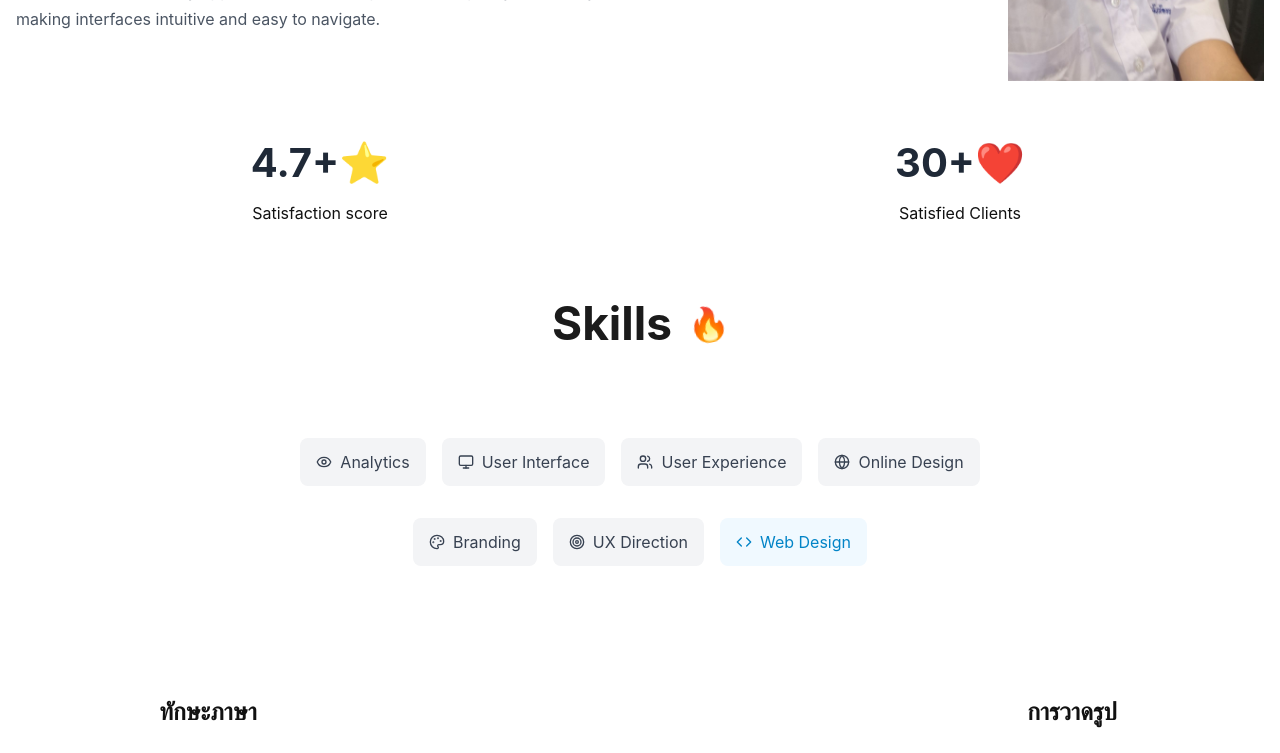
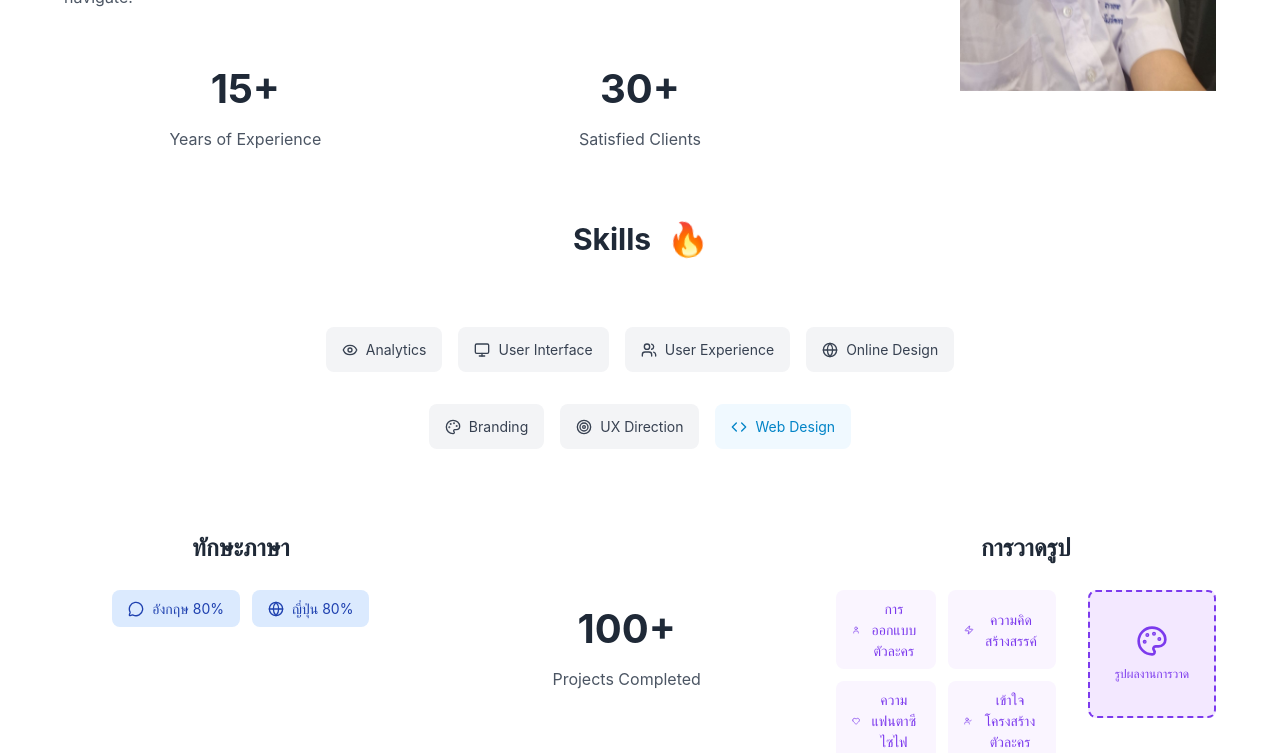
Before and after one commit to 021Chayakorn/Project0001, a React (Vite) app: page / in a window 1280 px wide. Shown: the part 1340-2093 px from the top of the page. Built offline with nearby package versions, Linux system fonts and the light colour scheme; a web font is replaced by a local one.

Commit message:
แก้ไข aboutt

```diff
--- a/src/App.css
+++ b/src/App.css
@@ -561,7 +561,7 @@ text-align: right;
 
 .Web {
   font-family: "Syncopate";
-margin-top: -600px;
+margin-top: -900px;
 }
 
 .Web h1 {
--- a/src/components/aboutt.css
+++ b/src/components/aboutt.css
@@ -1,14 +1,13 @@
 
 /* Portfolio Container */
 .portfolio-container {
-  margin-top: 50px;
   min-height: 100vh;
   background-color: #ffffff;
   padding: 3rem 1rem;
 }
 
 .portfolio-content {
-  max-width: 82rem;
+  max-width: 72rem;
   margin: 0 auto;
 }
 
@@ -20,7 +19,7 @@
 .main-title {
   font-size: 3rem;
   font-weight: 700;
-  color: #141414;
+  color: #1f2937;
   margin-bottom: 0.5rem;
   letter-spacing: 0.05em;
   animation: slideInFromLeft 1s ease-out;
@@ -29,7 +28,7 @@
 .title-underline {
   height: 4px;
   width: 4rem;
-  background-color: #000000;
+  background-color: #f97316;
   margin-bottom: 1.5rem;
   border-radius: 2px;
   animation: expandWidth 1.2s ease-out 0.3s both;
@@ -68,7 +67,6 @@
 }
 
 .profile-image-container {
-  margin-top: -60px;
   display: flex;
   justify-content: center;
 }
@@ -111,7 +109,6 @@
 
 /* Stats Section */
 .stats-section {
-  margin-top: 100px;
   display: grid;
   grid-template-columns: 1fr;
   gap: 2rem;
@@ -120,7 +117,7 @@
 
 @media (min-width: 768px) {
   .stats-section {
-    grid-template-columns: repeat(2, 1fr);
+    grid-template-columns: repeat(3, 1fr);
   }
 }
 
@@ -141,7 +138,7 @@
 }
 
 .stat-label {
-  color: #111111;
+  color: #4b5563;
   font-size: 1rem;
 }
 
@@ -149,7 +146,7 @@
 .skills-section {
   display: flex;
   flex-direction: column;
-  gap: 3rem;
+  gap: 2rem;
 }
 
 .skills-title-container {
@@ -161,18 +158,14 @@
 }
 
 .skills-title {
-
-  font-size: 2.875rem;
+  font-size: 1.875rem;
   font-weight: 700;
-  color: #1b1b1b;
+  color: #1f2937;
   margin-bottom: 0;
   opacity: 0;
   transform: translateY(2rem);
   transition: all 0.7s cubic-bezier(0.34, 1.56, 0.64, 1);
 }
-
-
-
 
 .skills-title.animate-visible {
   opacity: 1;
@@ -206,7 +199,7 @@
 
 /* Main Skills */
 .main-skills {
-  margin-bottom: 3rem;
+  margin-bottom: 2rem;
   position: relative;
   display: flex;
   justify-content: center;
@@ -232,7 +225,7 @@
   display: flex;
   align-items: center;
   padding: 0.75rem 1rem;
-  font-size: 1rem;
+  font-size: 0.875rem;
   background-color: #f3f4f6;
   border-radius: 0.5rem;
   color: #374151;
@@ -272,8 +265,9 @@
 .specialized-skills {
   display: grid;
   grid-template-columns: 1fr;
-  gap: 3rem;
+  gap: 2rem;
   position: relative;
+  margin-top:-15px;
 }
 
 @media (min-width: 768px) {
@@ -300,10 +294,9 @@
 }
 
 .category-title {
-
   font-size: 1.5rem;
   font-weight: 700;
-  color: #111111;
+  color: #1f2937;
   margin-bottom: 1.5rem;
   opacity: 0;
   transform: translateY(2rem);
@@ -317,31 +310,29 @@
 
 .category-badges {
   display: flex;
-  flex-direction: column;
   gap: 0.75rem;
   align-items: center;
   position: relative;
   z-index: 2;
 }
 
-.category-badges-right {
-  align-items: center;
+.horizontal-badges {
+  flex-direction: row;
+  flex-wrap: wrap;
+  justify-content: center;
 }
 
-.language-badge, .drawing-badge {
+.language-badge {
   display: flex;
   align-items: center;
   padding: 0.5rem 1rem;
-  font-size: 1rem;
+  font-size: 0.875rem;
   border-radius: 0.5rem;
   width: fit-content;
   opacity: 0;
   transform: translateX(-2rem);
   transition: all 0.6s cubic-bezier(0.34, 1.56, 0.64, 1);
   cursor: pointer;
-}
-
-.language-badge {
   background-color: #dbeafe;
   color: #1e40af;
 }
@@ -351,10 +342,59 @@
   transform: translateX(0) scale(1.05);
 }
 
+.language-badge.animate-visible {
+  opacity: 1;
+  transform: translateX(0);
+}
+
+/* Drawing Skills Container */
+.drawing-skills-container {
+  display: flex;
+  flex-direction: column;
+  align-items: center;
+  gap: 1.5rem;
+}
+
+@media (min-width: 768px) {
+  .drawing-skills-container {
+    flex-direction: row;
+    align-items: flex-start;
+    gap: 2rem;
+  }
+}
+
+.drawing-skills-grid {
+  display: flex;
+  flex-direction: column;
+  gap: 0.75rem;
+}
+
+.drawing-skills-row {
+  display: flex;
+  gap: 0.75rem;
+  justify-content: center;
+}
+
+@media (max-width: 767px) {
+  .drawing-skills-row {
+    flex-direction: column;
+    align-items: center;
+  }
+}
+
 .drawing-badge {
+  display: flex;
+  align-items: center;
+  padding: 0.5rem 1rem;
+  font-size: 0.875rem;
+  border-radius: 0.5rem;
+  width: fit-content;
+  opacity: 0;
+  transform: translateX(2rem);
+  transition: all 0.6s cubic-bezier(0.34, 1.56, 0.64, 1);
+  cursor: pointer;
   background-color: #faf5ff;
   color: #7c3aed;
-  transform: translateX(2rem);
 }
 
 .drawing-badge:hover {
@@ -362,10 +402,46 @@
   transform: translateX(0) scale(1.05);
 }
 
-.language-badge.animate-visible,
 .drawing-badge.animate-visible {
   opacity: 1;
   transform: translateX(0);
+}
+
+/* Drawing Image Container */
+.drawing-image-container {
+  display: flex;
+  justify-content: center;
+}
+
+.drawing-image-placeholder {
+  width: 8rem;
+  height: 8rem;
+  background-color: #f3e8ff;
+  border-radius: 0.5rem;
+  display: flex;
+  align-items: center;
+  justify-content: center;
+  transition: all 0.3s ease;
+  border: 2px dashed #7c3aed;
+}
+
+.drawing-image-placeholder:hover {
+  transform: scale(1.05);
+  box-shadow: 0 10px 15px -3px rgba(124, 58, 237, 0.1);
+}
+
+.drawing-image-content {
+  text-align: center;
+  color: #7c3aed;
+}
+
+.drawing-placeholder-icon {
+  margin: 0 auto 0.5rem;
+}
+
+.drawing-placeholder-text {
+  font-size: 0.75rem;
+  margin: 0;
 }
 
 /* Animations */
@@ -444,11 +520,11 @@
     text-align: center;
   }
 
-  .category-badges-right {
-    align-items: center;
-  }
-
   .specialized-skills {
     grid-template-columns: 1fr;
   }
+
+  .horizontal-badges {
+    flex-direction: column;
+  }
 }
--- a/src/components/aboutt.tsx
+++ b/src/components/aboutt.tsx
@@ -1,8 +1,6 @@
-
 import React, { useEffect, useRef } from 'react';
 import { User, Eye, Monitor, Users, Globe, Palette, Target, Code, MessageCircle, Zap, Heart, UserCheck } from 'lucide-react';
-
-import './Aboutt.css'; // Assuming you have a CSS file for styles
+import './aboutt.css';
 
 const aboutt = () => {
   const skillsRef = useRef<HTMLDivElement>(null);
@@ -68,12 +66,12 @@ const aboutt = () => {
         {/* Stats Section */}
         <div className="stats-section">
           <div className="stat-item">
-            <div className="stat-number">4.7+⭐</div>
-            <div className="stat-label">Satisfaction score</div>
+            <div className="stat-number">15+</div>
+            <div className="stat-label">Years of Experience</div>
           </div>
 
           <div className="stat-item">
-            <div className="stat-number">30+❤️</div>
+            <div className="stat-number">30+</div>
             <div className="stat-label">Satisfied Clients</div>
           </div>
         </div>
@@ -125,14 +123,14 @@ const aboutt = () => {
             {/* Language Skills - Left Side */}
             <div className="skill-category">
               <h3 className="category-title animate-on-scroll">ทักษะภาษา</h3>
-              <div className="category-badges">
+              <div className="category-badges horizontal-badges">
                 <div className="language-badge animate-on-scroll">
                   <MessageCircle className="skill-icon" />
-                  อังกฤษ
+                  อังกฤษ 80%
                 </div>
                 <div className="language-badge animate-on-scroll">
                   <Globe className="skill-icon" />
-                  ญี่ปุ่น
+                  ญี่ปุ่น 80%
                 </div>
               </div>
             </div>
@@ -140,7 +138,7 @@ const aboutt = () => {
             {/* Projects Completed - Center */}
             <div className="skill-category projects-center">
               <div className="stat-item">
-                <div className="stat-number">20+</div>
+                <div className="stat-number">100+</div>
                 <div className="stat-label">Projects Completed</div>
               </div>
             </div>
@@ -148,7 +146,9 @@ const aboutt = () => {
             {/* Drawing Skills - Right Side */}
             <div className="skill-category skill-category-right">
               <h3 className="category-title animate-on-scroll">การวาดรูป</h3>
-              <div className="category-badges category-badges-right">
+              <div className="drawing-skills-container">
+                <div className="drawing-skills-grid">
+                  <div className="drawing-skills-row">
                     <div className="drawing-badge animate-on-scroll">
                       <User className="skill-icon" />
                       การออกแบบตัวละคร
@@ -157,6 +157,8 @@ const aboutt = () => {
                       <Zap className="skill-icon" />
                       ความคิดสร้างสรรค์
                     </div>
+                  </div>
+                  <div className="drawing-skills-row">
                     <div className="drawing-badge animate-on-scroll">
                       <Heart className="skill-icon" />
                       ความแฟนตาซี ไซไฟ
@@ -164,6 +166,16 @@ const aboutt = () => {
                     <div className="drawing-badge animate-on-scroll">
                       <UserCheck className="skill-icon" />
                       เข้าใจโครงสร้างตัวละคร
+                    </div>
+                  </div>
+                </div>
+                <div className="drawing-image-container">
+                  <div className="drawing-image-placeholder">
+                    <div className="drawing-image-content">
+                      <Palette size={32} className="drawing-placeholder-icon" />
+                      <p className="drawing-placeholder-text">รูปผลงานการวาด</p>
+                    </div>
+                  </div>
                 </div>
               </div>
             </div>
--- a/src/contact/FeaturesSection.tsx
+++ b/src/contact/FeaturesSection.tsx
@@ -1,5 +1,5 @@
 import React, { useEffect, useRef } from "react";
-import { Zap, TrendingUp, DollarSign, Cloud } from "lucide-react";
+import { Zap, TrendingUp, DollarSign, Cloud, ArrowDown } from "lucide-react";
 import "./FeaturesSection.css";
 
 const FeaturesSection = () => {
@@ -17,14 +17,14 @@ const FeaturesSection = () => {
       description: "I explore and utilize powerful AI tools effectively, resulting in exceptional website creations."
     },
     {
-      icon: DollarSign,
-      percentage: "50%",
+      icon: ArrowDown,
+      percentage: "30%",
       title: "Handling Complex Work",
-      description: "Our prices are best in the market. No cap, no lock, no credit card required."
+      description: "In some cases, I might not be able to handle highly complex tasks unless I have a clear understanding of the subject matter."
     },
     {
       icon: Cloud,
-      percentage: "30%",
+      percentage: "100%",
       title: "Web Design and Development",
       description: "I have a deep understanding of aesthetics and creativity, enabling me to design outstanding websites while also empathizing with user experience on both applications and websites."
     }
```
Lines whose indentation alone changed are shown as unchanged.
